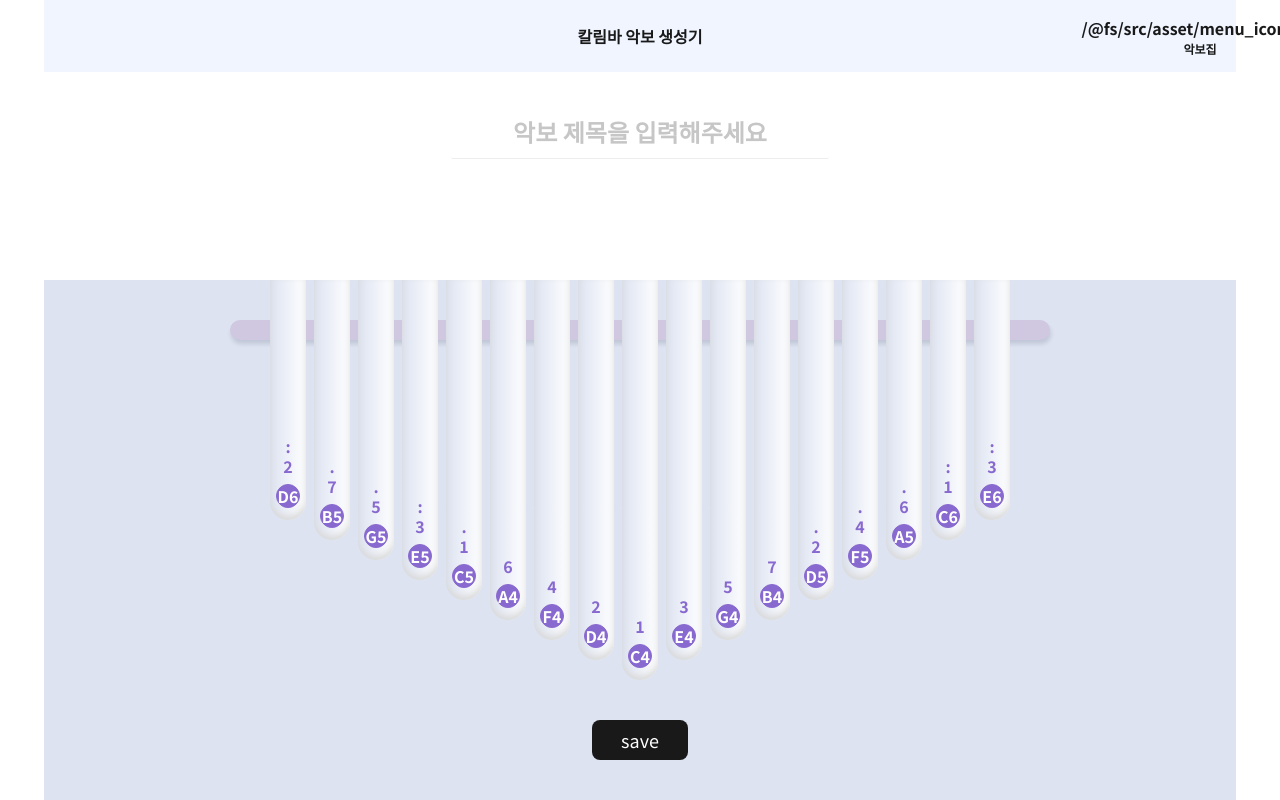
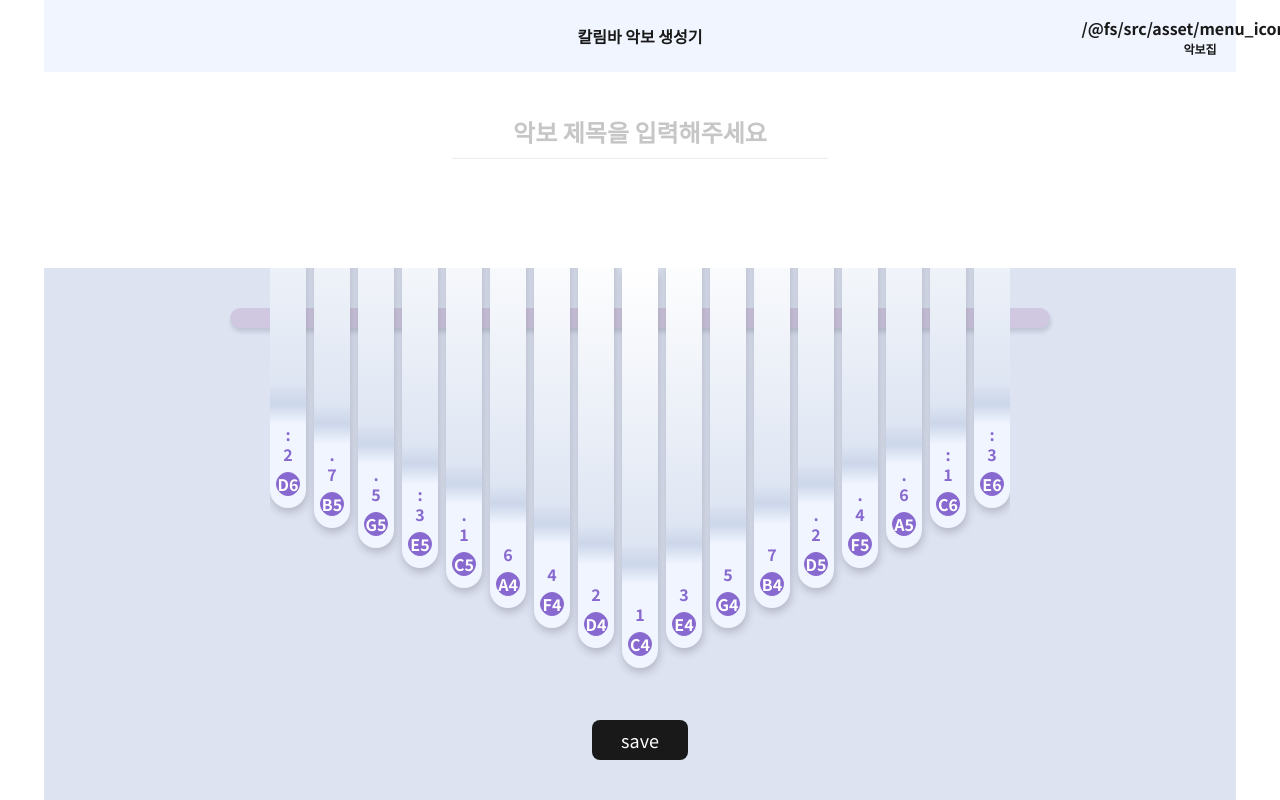
Before and after one commit to seongry/kalimbox, a Svelte app: page / in a window 1280 px wide. Shown: the top 800 px of the page. Built offline with nearby package versions, Linux system fonts and the light colour scheme.

Commit message:
style: Update Key style

```diff
--- a/src/components/Kalimba/Kalimba.svelte
+++ b/src/components/Kalimba/Kalimba.svelte
@@ -19,6 +19,8 @@
   .keys {
     display: flex;
     flex-direction: row;
+    overflow: hidden;
+    padding-bottom: 12px;
   }
 
   .vibrating-bar {
--- a/src/components/Kalimba/Key.svelte
+++ b/src/components/Kalimba/Key.svelte
@@ -21,13 +21,22 @@
   .key {
     width: #{$keyWidth}px;
     min-height: #{$keyHeight}px;
+    height: 400px;
     display: flex;
     flex-direction: column;
     align-items: center;
     justify-content: flex-end;
 
-    background: linear-gradient(to right, $purple200, $white);
-    box-shadow: inset 0px -4px 7px $dark_gray;
+    background: linear-gradient(
+        180deg,
+        $white 0%,
+        #dfe6f3 68.75%,
+        rgba(160, 177, 209, 0.45) 73.96%,
+        $purple100 79%
+      ),
+      $purple100;
+    box-shadow: 1px 4px 8px rgba(50, 45, 68, 0.25);
+
     border-bottom-left-radius: 18px;
     border-bottom-right-radius: 18px;
 
@@ -40,9 +49,29 @@
     user-select: none;
 
     &:hover {
-      background: linear-gradient(#eeeeee, #b7b7b7);
-      box-shadow: 0px 7px 7px darken($dark_gray, 20%);
-      color: $black;
+      background: linear-gradient(
+          180deg,
+          $white 0%,
+          #dfe6f3 68.75%,
+          rgba(160, 177, 209, 0.45) 73.96%,
+          $purple100 79%,
+          rgba(160, 177, 209, 0.5) 100%
+        ),
+        $purple100;
+      box-shadow: 0px 1px 4px rgba(0, 0, 0, 0.1);
+    }
+
+    &:active {
+      background: linear-gradient(
+          180deg,
+          $white 0%,
+          #dfe6f3 68.75%,
+          rgba(160, 177, 209, 0.45) 73.96%,
+          $purple100 79%,
+          rgba(160, 177, 209, 0.9) 100%
+        ),
+        $purple100;
+      box-shadow: 0px 1px 4px rgba(0, 0, 0, 0.15);
     }
 
     &:not(:first-child) {
@@ -54,13 +83,19 @@
       $helf: 9;
       @for $index from 1 through 17 {
         &:nth-child(#{$index }) {
-          @if ($index < $helf + 1) {
+          /* @if ($index < $helf + 1) {
             height: #{($index - 1) * $increase + $keyHeight}px;
           } @else {
             height: #{$keyHeight +
               ($increase * $helf) -
               $increase *
               ($index + 1 - $helf)}px;
+          } */
+
+          @if ($index < $helf + 1) {
+            top: #{-180 + ($index * $increase)}px;
+          } @else {
+            top: #{-180 - $increase * ($index - 2 * $helf)}px;
           }
         }
       }
```
